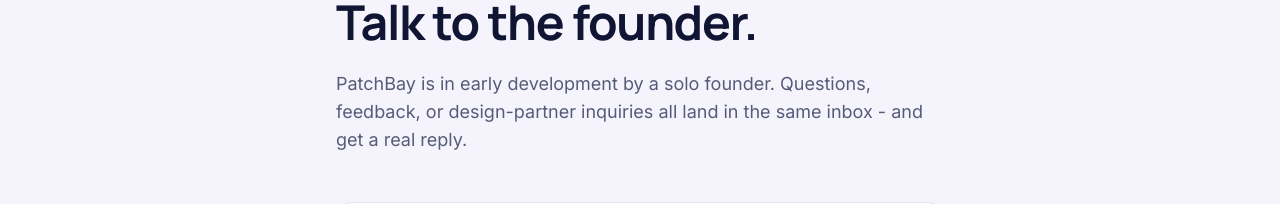
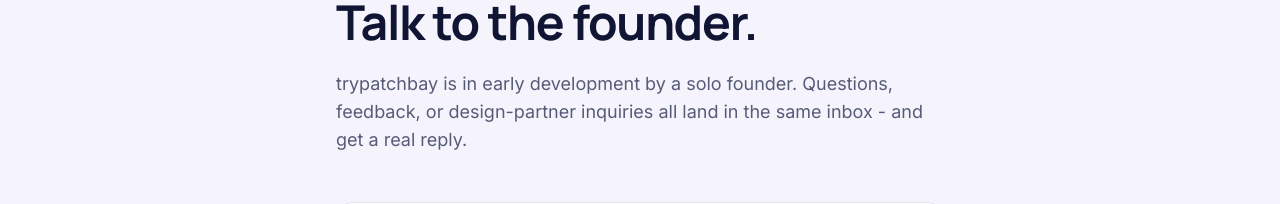
Before and after one commit to Nitish-1303/Patchversion, a Next.js app in the folder packages/site/: page /contact in a window 1280 px wide. Shown: the part 219-423 px from the top of the page. Built offline with nearby package versions, Linux system fonts and the light colour scheme.

Commit message:
site: rebrand visible website name to trypatchbay

```diff
--- a/packages/site/src/app/contact/page.tsx
+++ b/packages/site/src/app/contact/page.tsx
@@ -8,7 +8,7 @@
         Talk to the founder.
       </h1>
       <p className="text-lg text-text-secondary mb-12">
-        PatchBay is in early development by a solo founder. Questions, feedback,
+        trypatchbay is in early development by a solo founder. Questions, feedback,
         or design-partner inquiries all land in the same inbox - and get a real reply.
       </p>
       <ContactForm />
```
